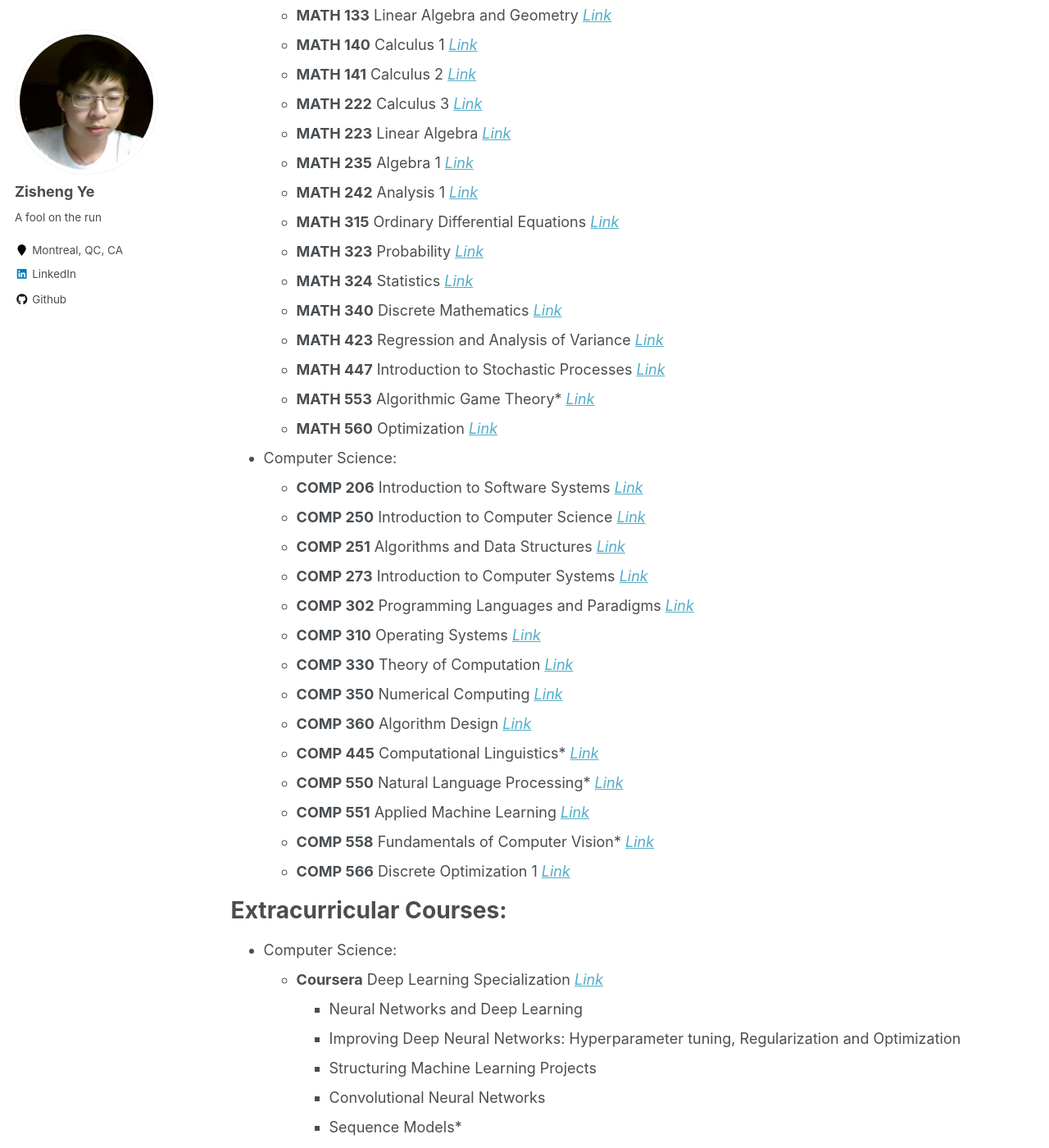
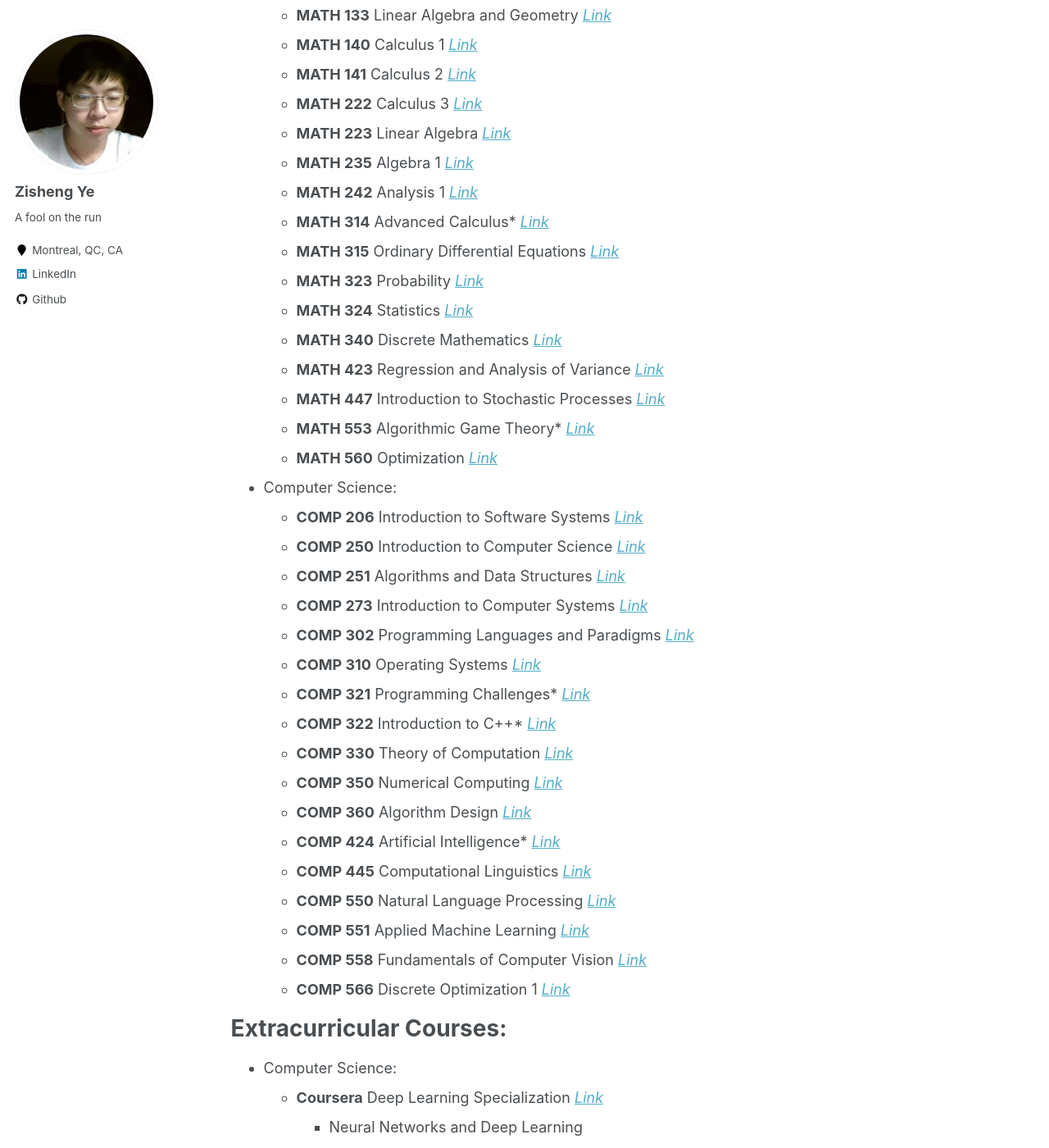
Before and after one commit to macaoleaf/macaoleaf.github.io, a Jekyll site: the page built from _pages/Courses.md, in a window 1280 px wide and 1400 px high, scrolled down 375 px. Shown: the whole window at 82% size. Built offline with Jekyll 4.4.1, drawn with Linux system fonts in a browser that asks for light colours; some of the changed text lies outside the part shown.

Commit message:
Update Courses.md

```diff
--- a/_pages/Courses.md
+++ b/_pages/Courses.md
@@ -18,8 +18,7 @@ Credit-Oriented Courses:
   - **MATH 223** Linear Algebra [*Link*](https://www.mcgill.ca/study/2019-2020/courses/math-223)
   - **MATH 235** Algebra 1 [*Link*](https://www.mcgill.ca/study/2019-2020/courses/math-235)
   - **MATH 242** Analysis 1 [*Link*](https://www.mcgill.ca/study/2019-2020/courses/math-242)
-
-  <!-- - **MATH 314** Advanced Calculus\* [*Link*](https://www.mcgill.ca/study/2019-2020/courses/math-314) -->
+  - **MATH 314** Advanced Calculus\* [*Link*](https://www.mcgill.ca/study/2019-2020/courses/math-314)
   - **MATH 315** Ordinary Differential Equations [*Link*](https://www.mcgill.ca/study/2019-2020/courses/math-315)
   - **MATH 323** Probability [*Link*](https://www.mcgill.ca/study/2019-2020/courses/math-323)
   - **MATH 324** Statistics [*Link*](https://www.mcgill.ca/study/2019-2020/courses/math-324)
@@ -36,13 +35,16 @@ Credit-Oriented Courses:
   - **COMP 273** Introduction to Computer Systems [*Link*](https://www.mcgill.ca/study/2019-2020/courses/comp-273)
   - **COMP 302** Programming Languages and Paradigms [*Link*](https://www.mcgill.ca/study/2019-2020/courses/comp-302)
   - **COMP 310** Operating Systems [*Link*](https://www.mcgill.ca/study/2019-2020/courses/comp-310)
+  - **COMP 321** Programming Challenges\* [*Link*](https://www.mcgill.ca/study/2019-2020/courses/comp-321)
+  - **COMP 322** Introduction to C++\* [*Link*](https://www.mcgill.ca/study/2019-2020/courses/comp-322)
   - **COMP 330** Theory of Computation [*Link*](https://www.mcgill.ca/study/2019-2020/courses/comp-330)
   - **COMP 350** Numerical Computing [*Link*](https://www.mcgill.ca/study/2019-2020/courses/comp-350)
   - **COMP 360** Algorithm Design [*Link*](https://www.mcgill.ca/study/2019-2020/courses/comp-360)
-  - **COMP 445** Computational Linguistics\* [*Link*](https://www.mcgill.ca/study/2019-2020/courses/comp-445)
-  - **COMP 550** Natural Language Processing\* [*Link*](https://www.mcgill.ca/study/2019-2020/courses/comp-550)
+  - **COMP 424** Artificial Intelligence\* [*Link*](https://www.mcgill.ca/study/2019-2020/courses/comp-424)
+  - **COMP 445** Computational Linguistics [*Link*](https://www.mcgill.ca/study/2019-2020/courses/comp-445)
+  - **COMP 550** Natural Language Processing [*Link*](https://www.mcgill.ca/study/2019-2020/courses/comp-550)
   - **COMP 551** Applied Machine Learning [*Link*](https://www.mcgill.ca/study/2019-2020/courses/comp-551)
-  - **COMP 558** Fundamentals of Computer Vision\* [*Link*](https://www.mcgill.ca/study/2019-2020/courses/comp-558)
+  - **COMP 558** Fundamentals of Computer Vision [*Link*](https://www.mcgill.ca/study/2019-2020/courses/comp-558)
   - **COMP 566** Discrete Optimization 1 [*Link*](https://www.mcgill.ca/study/2019-2020/courses/comp-566)
 
 Extracurricular Courses:
@@ -55,6 +57,9 @@ Extracurricular Courses:
     - Convolutional Neural Networks
     - Sequence Models\*
 
+- Mathematics:
+  - **Princeton** Differential Topology [*Link*](https://www.simonsfoundation.org/2011/04/28/john-w-milnor/)
+
 *About-to-take Courses*:
 ======
 - Computer Science:
```
